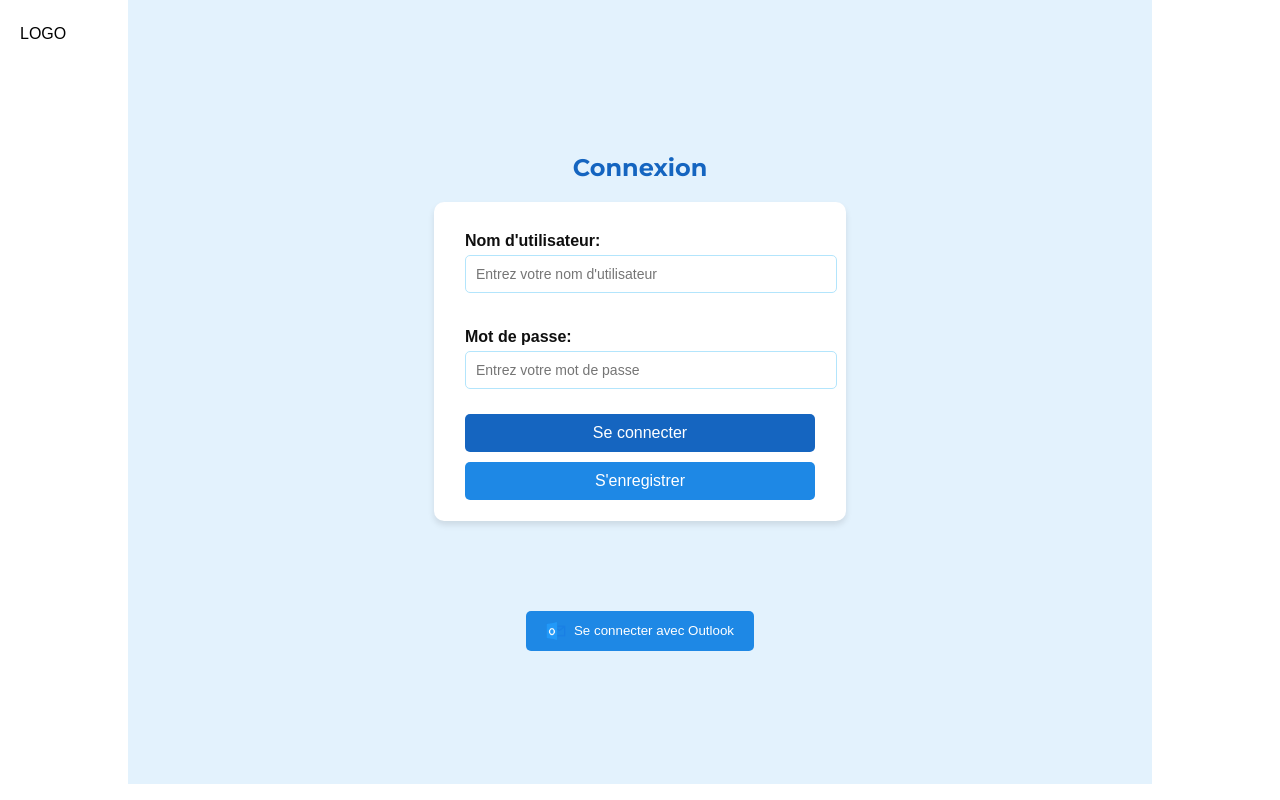
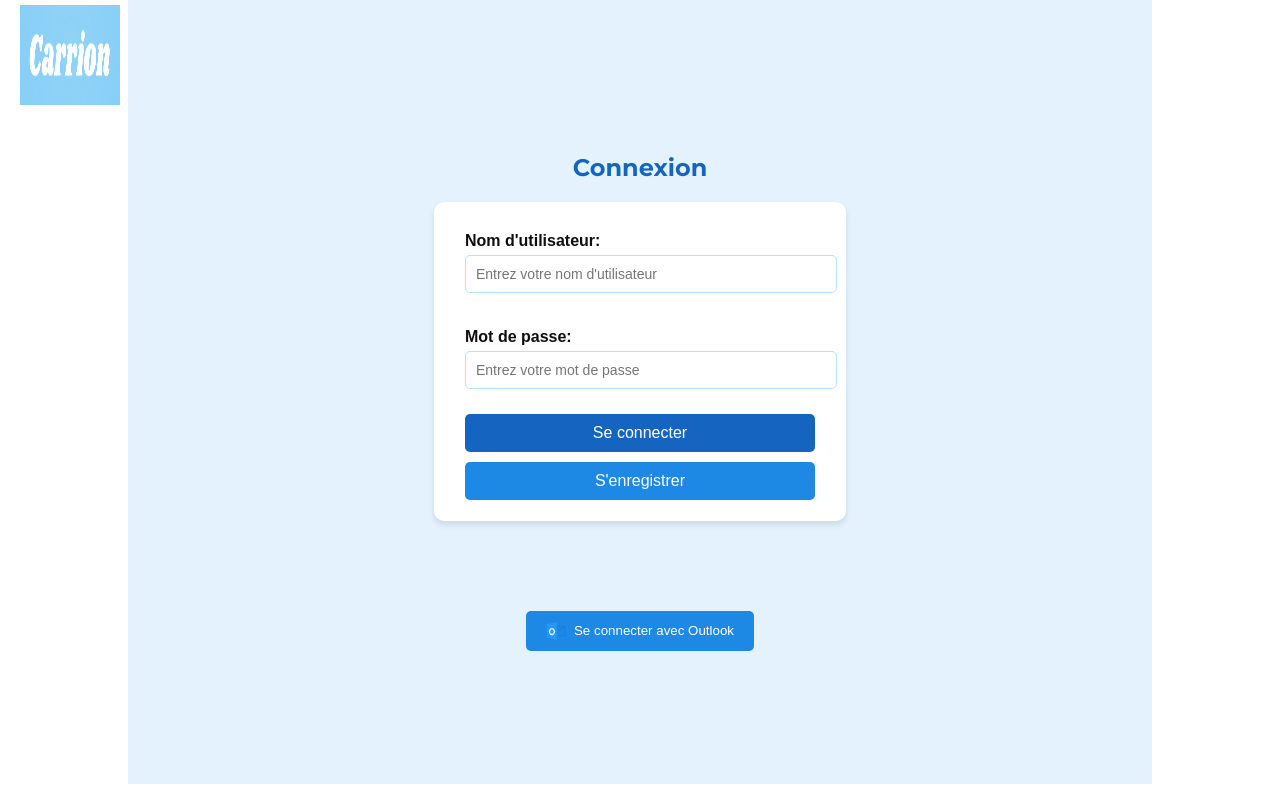
Before and after one commit to melk-hub/Carrion, a React (Create React App) app in the folder EIP/front_end/carrion/: page /login in a window 1280 px wide. Built offline with nearby package versions, Linux system fonts and the light colour scheme.

Commit message:
[ADD] real logo

```diff
--- a/EIP/front_end/carrion/src/pages/Login.js
+++ b/EIP/front_end/carrion/src/pages/Login.js
@@ -4,6 +4,7 @@ import { GoogleOAuthProvider, GoogleLogin } from '@react-oauth/google';
 import MicrosoftLogin from 'react-microsoft-login';
 import outlookIcon from '../assets/outlook-logo.png';
 import "../styles/LoginPage.css";
+import logo from '../assets/carrion_logo.png';
 
 function Login({ setIsAuthenticated }) {
   const navigate = useNavigate();
@@ -54,7 +55,7 @@ function Login({ setIsAuthenticated }) {
   return (
     <GoogleOAuthProvider clientId="YOUR_GOOGLE_CLIENT_ID">
       <div className="login-page">
-      <div className="logo" onClick={navigate("/dashboard")} >LOGO</div>
+      <img src={logo} className="logo" onClick={navigate("/dashboard")} />
         <h2>Connexion</h2>
         <form onSubmit={handleLogin}>
           <div>
--- a/EIP/front_end/carrion/src/pages/Register.js
+++ b/EIP/front_end/carrion/src/pages/Register.js
@@ -1,6 +1,7 @@
 import React, { useState } from "react";
 import { useNavigate } from "react-router-dom";
 import "../styles/Register.css";
+import logo from '../assets/carrion_logo.png';
 
 function Register({ setIsAuthenticated }) {
   const navigate = useNavigate();
@@ -48,7 +49,7 @@ function Register({ setIsAuthenticated }) {
 
   return (
     <div className="register-page">
-      <div className="logo" onClick={navigate("/dashboard")}>LOGO</div>
+      <img src={logo} className="logo" onClick={navigate("/dashboard")}/>
       <h2 className="register-title">S'enregistrer</h2>
       <div className="register-form">
         <div>
```
